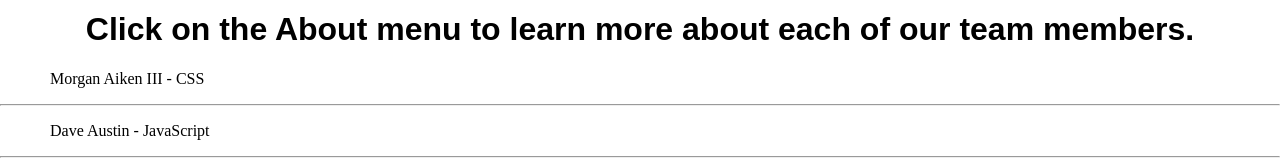
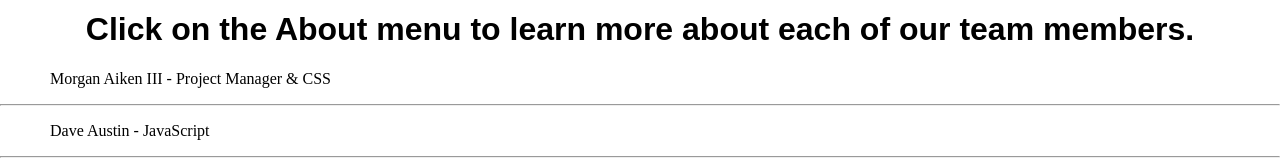
Before and after one commit to MAITC1025/teama, a plain HTML site: page index.htm in a window 1280 px wide. Shown: the part 262-422 px from the top of the page. Drawn offline with Linux system fonts and the light colour scheme.

Commit message:
Update index.htm

```diff
--- a/index.htm
+++ b/index.htm
@@ -151,7 +151,7 @@ function myFunction() {
 
 <h1>Click on the About menu to learn more about each of our team members.</h1>
 
-<p>Morgan Aiken III - CSS</p>
+<p>Morgan Aiken III - Project Manager & CSS </p>
 <hr>
 <p>Dave Austin - JavaScript</p>
 <hr>
```
